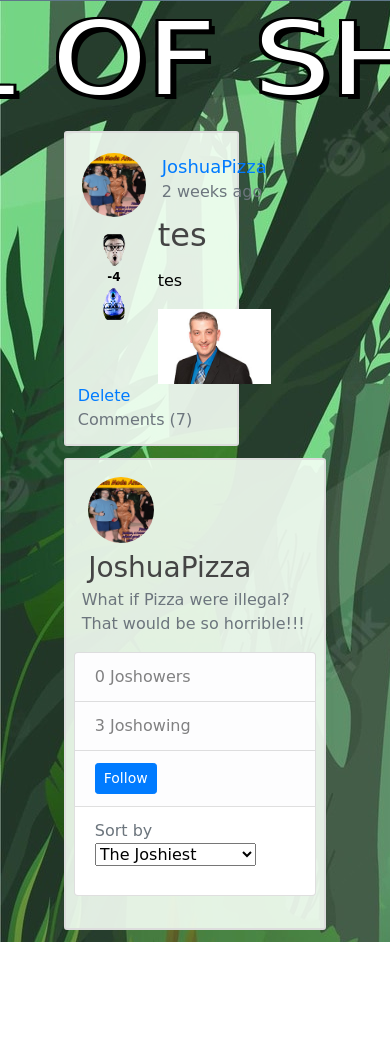
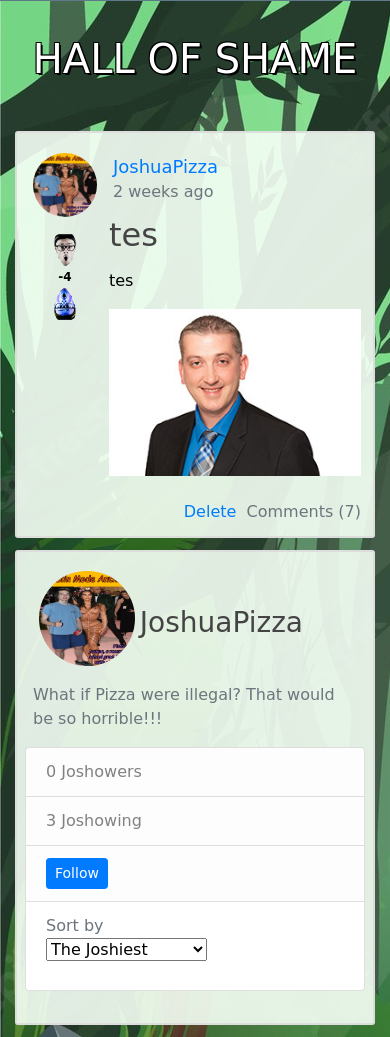
Before and after one commit to lukejohnson04/JoshuaNetwork, a Django app: page /hall-of-shame in a window 390 px wide; the page is wider, and only the part inside the window is pictured. Shown: the part 55-1092 px from the top of that part. Before the commit the page ends 997 px from the top of that part, so only its background shows below. Run offline with Django 4.2, Linux system fonts and the light colour scheme; data comes from the database, SQL or seed files in the repository; some libraries are stand-ins or nearby versions.

```diff
--- a/blog/static/blog/main.css
+++ b/blog/static/blog/main.css
@@ -212,5 +212,4 @@ a.article-title:hover {
   text-align: center;
   color: white;
   text-shadow: -1px -1px 0 #000, 1px -1px 0 #000, -1px 1px 0 #000, 2px 2px 0 #000;
-  transform: scale(3, 2.5);
 }
--- a/blog/templates/blog/base.html
+++ b/blog/templates/blog/base.html
@@ -62,9 +62,9 @@
 	  </nav>
 	  {% block header %}{% endblock %}
 	</header>
-	<main role="main" class="container" style="min-width: 55%; max-width: 75%;">
+	<main role="main" class="container" style="min-width: 55%;">
 	  <div class="row" style="">
-	    <div class="col-md-8" style="width: fit-content; max-width: 70%;">
+	    <div class="col-md-8">
 	      {% if messages %}
 	        {% for message in messages %}
 	          <div class="alert alert-{{ message.tags }}">
--- a/blog/templates/blog/hall_of_shame.html
+++ b/blog/templates/blog/hall_of_shame.html
@@ -1,7 +1,7 @@
 {% extends "blog/base.html" %}
 {% load templatetags %}
 {% block header %}
-	<div style="padding-top: 10px; padding-bottom: 40px; width: 100%;">
+	<div style="padding-top: 10px; padding-bottom: 40px;">
 		<h1 class="hos-header">HALL OF SHAME</h1>
 	</div>
 {% endblock header %}
```
Also changed, not shown: 1 other file.
